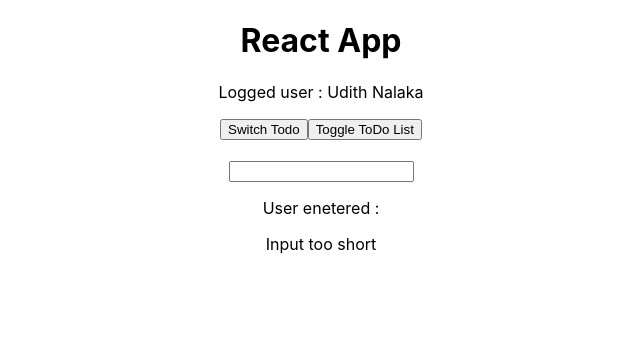
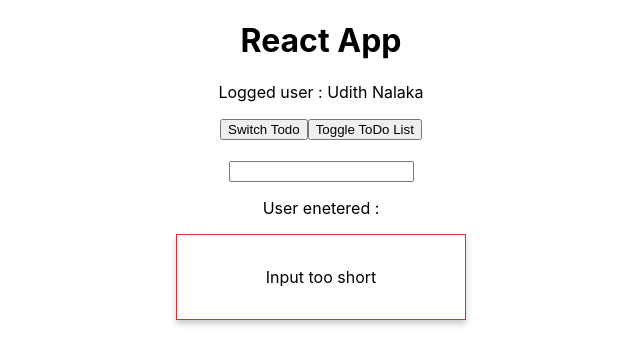
Before and after one commit to udithnalaka/TodoList, a React (Create React App) app: page / in a window 1280 px wide. Shown: the top 364 px of the page, without its empty margins (319-959 px from the left). Built offline with nearby package versions, Linux system fonts and the light colour scheme.

Commit message:
add style to input validation

```diff
--- a/src/InputValidation/InputValidation.js
+++ b/src/InputValidation/InputValidation.js
@@ -1,4 +1,6 @@
 import React from 'react';
+
+import './Validation.css';
 
 const inputValidation = (props) => {
 
@@ -9,7 +11,7 @@ const inputValidation = (props) => {
     }
 
     return (
-        <div>
+        <div className="Validation">
             <p>{validationMessage}</p>
         </div>
     );
--- /dev/null
+++ b/src/InputValidation/Validation.css
@@ -0,0 +1,7 @@
+.Validation {
+    width: 20%;
+    margin: 10px auto;
+    border: 1px solid rgb(216, 48, 48);
+    box-shadow: 0 4px 6px #ccc;
+    padding: 16px;
+}
```
